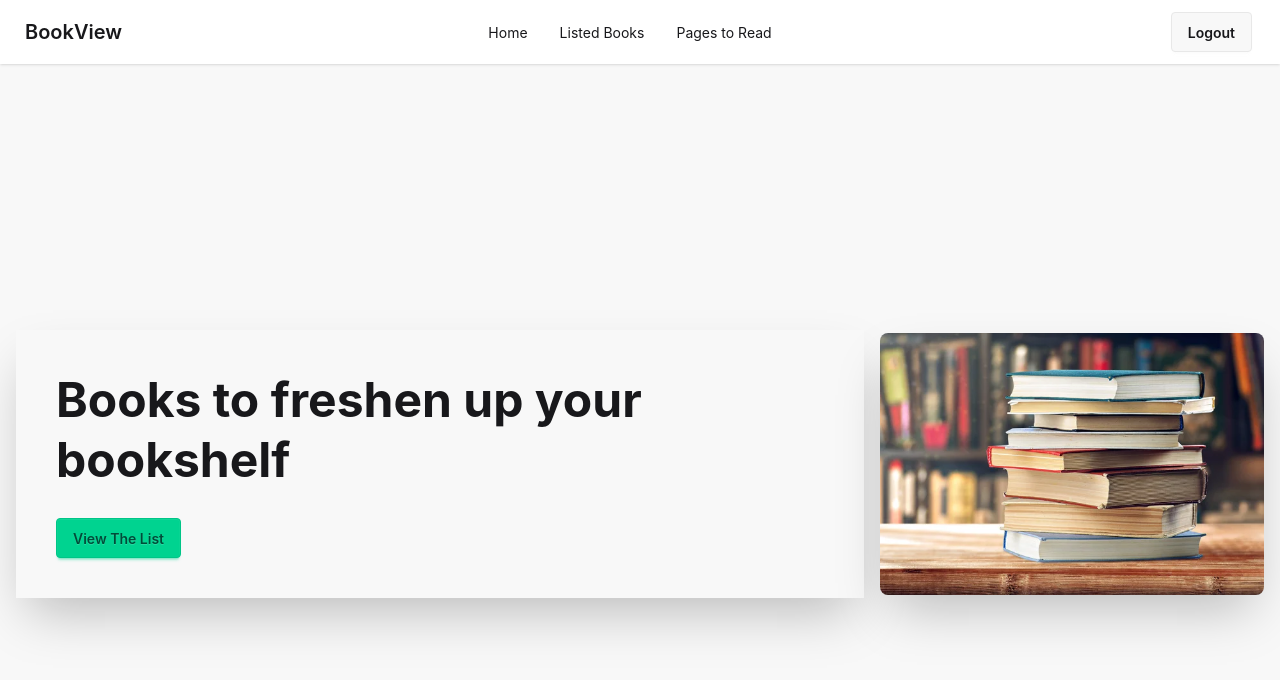
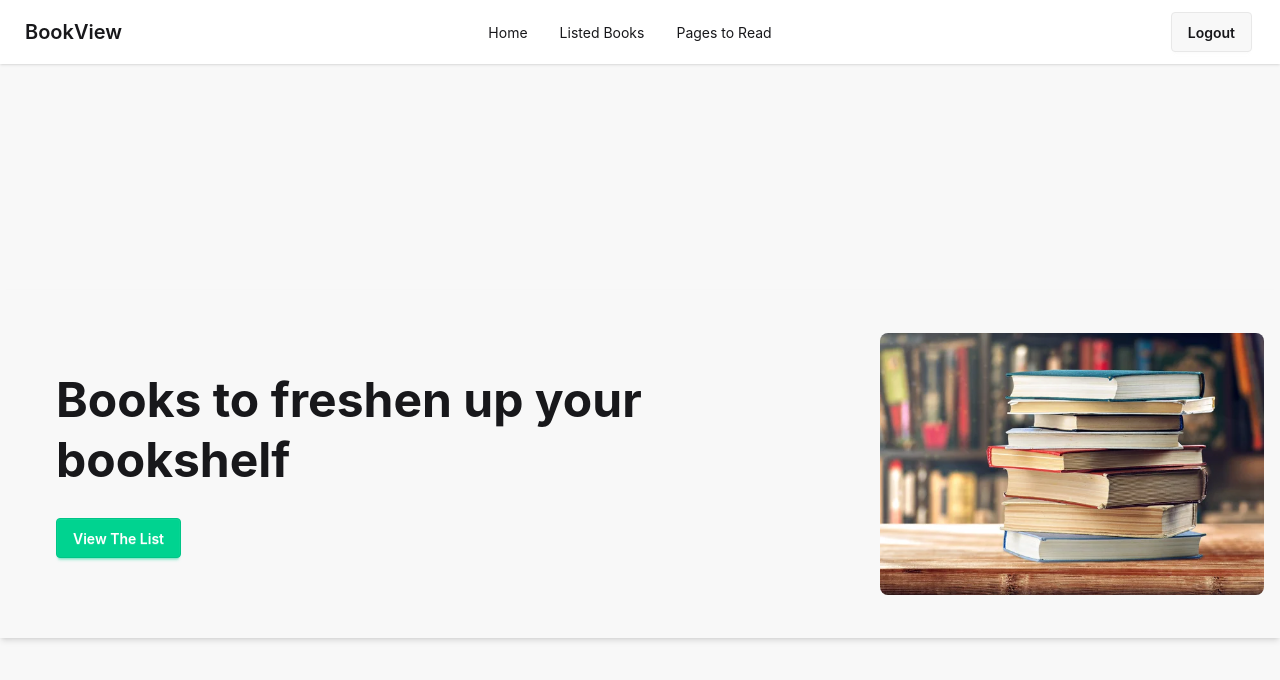
Before and after one commit to rokan45/book-view-react-app, a React (Vite) app: page / in a window 1280 px wide. Shown: the top 680 px of the page. Built offline with nearby package versions, Linux system fonts and the light colour scheme.

Commit message:
added error 404 page

```diff
--- a/package.json
+++ b/package.json
@@ -11,6 +11,7 @@
   },
   "dependencies": {
     "@tailwindcss/vite": "^4.2.2",
+    "motion": "^12.38.0",
     "react": "^19.2.4",
     "react-dom": "^19.2.4",
     "react-icons": "^5.6.0",
--- a/src/componet/banner/Banner.jsx
+++ b/src/componet/banner/Banner.jsx
@@ -4,15 +4,15 @@ import BannerImg from '../../assets/hero_img.jpg'
 const Banner = () => {
     return (
         <div className="hero bg-base-200 min-h-screen">
-            <div className="hero-content flex-col lg:flex-row-reverse">
+            <div className="hero-content flex-col shadow-md py-10 lg:flex-row-reverse">
                 <img
                     src={BannerImg}
-                    className="max-w-sm rounded-lg shadow-2xl"
+                    className="max-w-sm rounded-lg "
                 />
-                <div className='p-10 shadow-2xl'>
+                <div className='p-10 '>
                     <h1 className="text-5xl font-bold leading-15">Books to freshen up your bookshelf</h1>
 
-                    <button className="btn btn-success mt-7">View The List</button>
+                    <button className="btn btn-success mt-7 text-white">View The List</button>
                 </div>
             </div>
         </div>
--- /dev/null
+++ b/src/error/Errorpage.jsx
@@ -0,0 +1,40 @@
+import React from "react";
+import { motion } from "motion/react"
+
+const Errorpage = () => {
+  return (
+    <div className="min-h-screen flex items-center justify-center bg-linear-to-br from-gray-900 via-gray-800 to-gray-900 text-white px-4">
+
+      <motion.div
+        initial={{ opacity: 0, y: 40 }}
+        animate={{ opacity: 1, y: 0 }}
+        transition={{ duration: 0.6 }}
+        className="text-center max-w-md"
+      >
+        {/* Error Code */}
+        <h1 className="text-8xl font-extrabold text-red-500 mb-4">404</h1>
+
+        {/* Title */}
+        <h2 className="text-2xl font-semibold mb-2">
+          Oops! Page not found
+        </h2>
+
+        {/* Description */}
+        <p className="text-gray-400 mb-6">
+          The page you are looking for doesn't exist or has been moved.
+        </p>
+
+        {/* Button */}
+        <a
+          href="/"
+          className="inline-flex items-center gap-2 bg-red-500 hover:bg-red-600 transition px-6 py-3 rounded-2xl shadow-lg"
+        >
+
+          Go Back Home
+        </a>
+      </motion.div>
+    </div>
+  );
+};
+
+export default Errorpage;
--- a/src/routes/Router.jsx
+++ b/src/routes/Router.jsx
@@ -2,6 +2,7 @@ import { createBrowserRouter } from "react-router";
 import Root from "../componet/Root/Root";
 import Homepage from "../componet/homepage/Homepage";
 import Bookpage from "../componet/bookpage/Bookpage";
+import Errorpage from "../error/Errorpage";
 
 export const router = createBrowserRouter([
     {
@@ -14,7 +15,7 @@ export const router = createBrowserRouter([
                 element: <Bookpage/>
             }
         ],
-        errorElement:<h1>Page Not found</h1>
+        errorElement:<Errorpage/>
 
     }
 ]);
```
Also changed, not shown: 1 other file (tests, documents, lock files or other folders).
